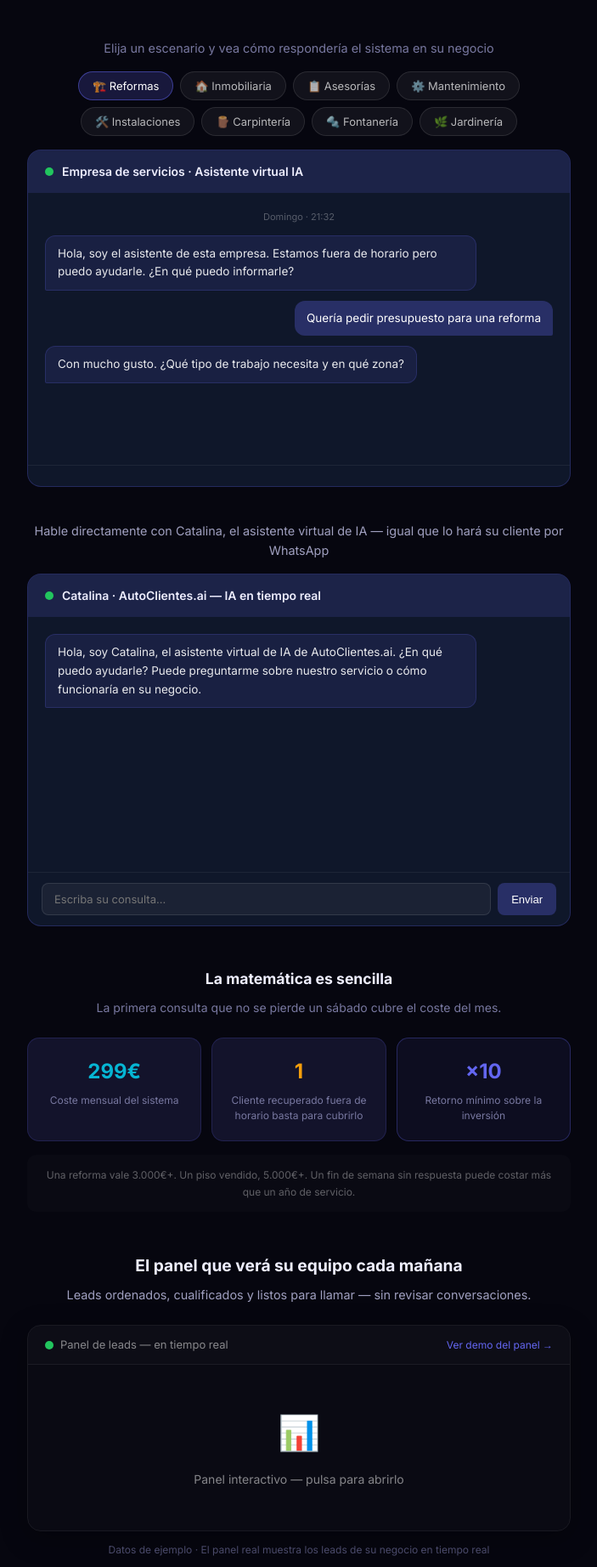
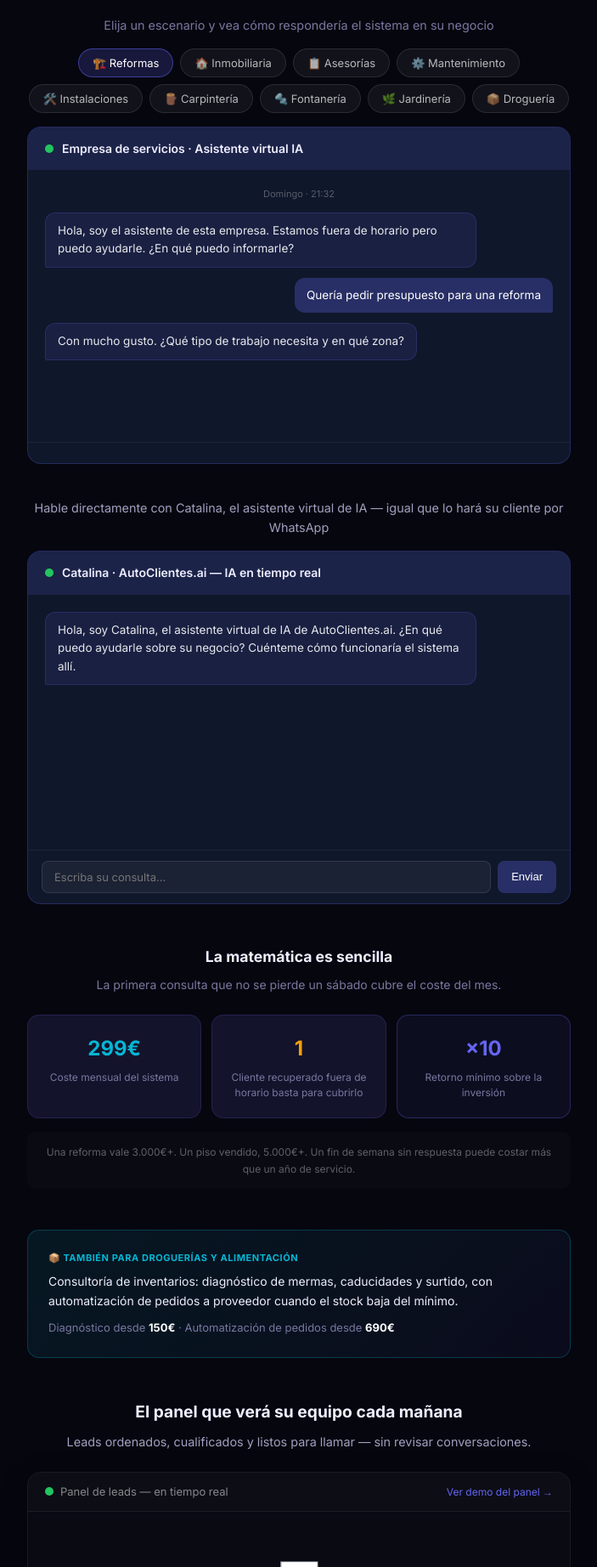
Before and after one commit to horacioAcosta/autoclientes-demo, a plain HTML site: page automatiza-tu-negocio.html in a window 1280 px wide. Shown: the part 812-2656 px from the top of the page at 85% size, without its empty margins (288-991 px from the left). Drawn offline with Linux system fonts and the light colour scheme.

Commit message:
Añadir sector droguería/alimentación y consultoría de inventarios a la demo

```diff
--- a/automatiza-tu-negocio.html
+++ b/automatiza-tu-negocio.html
@@ -125,7 +125,7 @@
   <div class="hero">
     <div class="badge-top">⚡ DEMO EN VIVO</div>
     <h1>Convierte más presupuestos<br><span>en clientes reales</span></h1>
-    <p>Si entran 30 consultas y se pierden 5 consultas por falta de seguimiento, dejando miles de euros sobre la mesa. Esto tiene solución.</p>
+    <p>Cada semana se pierden consultas por falta de seguimiento. Miles de euros que se van a la competencia. Esto tiene solución.</p>
   </div>
 
   <!-- Antes / Después -->
@@ -171,6 +171,7 @@
       <button class="pyme-tab" onclick="pymeScenario('carpinteria',this);cambiarSectorCatalina('carpinteria','Carpintería')">🪵 Carpintería</button>
       <button class="pyme-tab" onclick="pymeScenario('fontaneria',this);cambiarSectorCatalina('fontaneria','Fontanería')">🔩 Fontanería</button>
       <button class="pyme-tab" onclick="pymeScenario('jardineria',this);cambiarSectorCatalina('jardineria','Jardinería')">🌿 Jardinería</button>
+      <button class="pyme-tab" onclick="pymeScenario('drogueria',this);cambiarSectorCatalina('drogueria','Droguería y Alimentación')">📦 Droguería</button>
     </div>
 
     <!-- Chat window -->
@@ -315,6 +316,19 @@
         {type:'user', text:'4-6 unidades'},
         {type:'bot', text:'Su consulta ha quedado registrada. Nuestro asesor le contactará el lunes antes de las 10h con un presupuesto sin compromiso.'},
       ]
+    },
+    drogueria: {
+      titulo: "Droguería / Alimentación · Asistente virtual IA",
+      msgs: [
+        {type:'time', text:'Lunes · 08:10'},
+        {type:'bot', text:'Hola, soy el asistente de esta droguería. ¿Necesita información sobre nuestro servicio de inventario o tiene otra consulta?'},
+        {type:'qr', items:['Diagnóstico de inventario','Automatizar pedidos a proveedor','Otra consulta']},
+        {type:'user', text:'Diagnóstico de inventario'},
+        {type:'bot', text:'Perfecto. Analizamos su stock para detectar mermas, caducidades y productos que no rotan. ¿Cuántas referencias maneja aproximadamente?'},
+        {type:'qr', items:['Menos de 500','Entre 500 y 2.000','Más de 2.000']},
+        {type:'user', text:'Entre 500 y 2.000'},
+        {type:'bot', text:'Su consulta ha quedado registrada. Le enviaremos una propuesta de diagnóstico (desde 150€) antes de 48h. ¿A qué número prefiere que le llamemos?'},
+      ]
     }
   };
     let pymeTimer = null;
@@ -458,7 +472,8 @@
     'ventanas': 'empresa de instalaciones y ventanas',
     'carpinteria': 'empresa de carpintería',
     'fontaneria': 'empresa de fontanería',
-    'jardineria': 'empresa de jardinería y paisajismo'
+    'jardineria': 'empresa de jardinería y paisajismo',
+    'drogueria': 'droguería o negocio de alimentación'
   };
   let saraSending = false;
 
@@ -528,7 +543,7 @@
 
   // Mensaje de bienvenida
   window.addEventListener('load', () => {
-    setTimeout(() => catMsgBot('Hola, soy Catalina, el asistente virtual de IA de AutoClientes.ai. ¿En qué puedo ayudarle? Puede preguntarme sobre nuestro servicio o cómo funcionaría en su negocio.'), 800);
+    const _negParam = new URLSearchParams(window.location.search).get('negocio'); const _negNombre = _negParam ? _negParam : 'su negocio'; setTimeout(() => catMsgBot('Hola, soy Catalina, el asistente virtual de IA de AutoClientes.ai. ¿En qué puedo ayudarle sobre ' + _negNombre + '? Cuénteme cómo funcionaría el sistema allí.'), 800);
   });
   </script>
 
@@ -551,6 +566,14 @@
   </div>
   <div style="margin-top:16px;padding:14px 18px;background:rgba(255,255,255,0.02);border-radius:10px;text-align:center;">
     <p style="font-size:12px;color:rgba(255,255,255,0.35);">Una reforma vale 3.000€+. Un piso vendido, 5.000€+. Un fin de semana sin respuesta puede costar más que un año de servicio.</p>
+  </div>
+</div>
+
+<div style="max-width:680px;margin:0 auto 48px;padding:0 20px;">
+  <div style="background:linear-gradient(135deg,rgba(6,182,212,.1),rgba(99,102,241,.06));border:1px solid rgba(6,182,212,.25);border-radius:14px;padding:24px;">
+    <div style="font-size:11px;font-weight:700;color:var(--cyan);letter-spacing:.05em;margin-bottom:8px;">📦 TAMBIÉN PARA DROGUERÍAS Y ALIMENTACIÓN</div>
+    <p style="font-size:14px;color:var(--white);margin-bottom:10px;">Consultoría de inventarios: diagnóstico de mermas, caducidades y surtido, con automatización de pedidos a proveedor cuando el stock baja del mínimo.</p>
+    <p style="font-size:13px;color:var(--muted);">Diagnóstico desde <strong style="color:white;">150€</strong> · Automatización de pedidos desde <strong style="color:white;">690€</strong></p>
   </div>
 </div>
 
```
